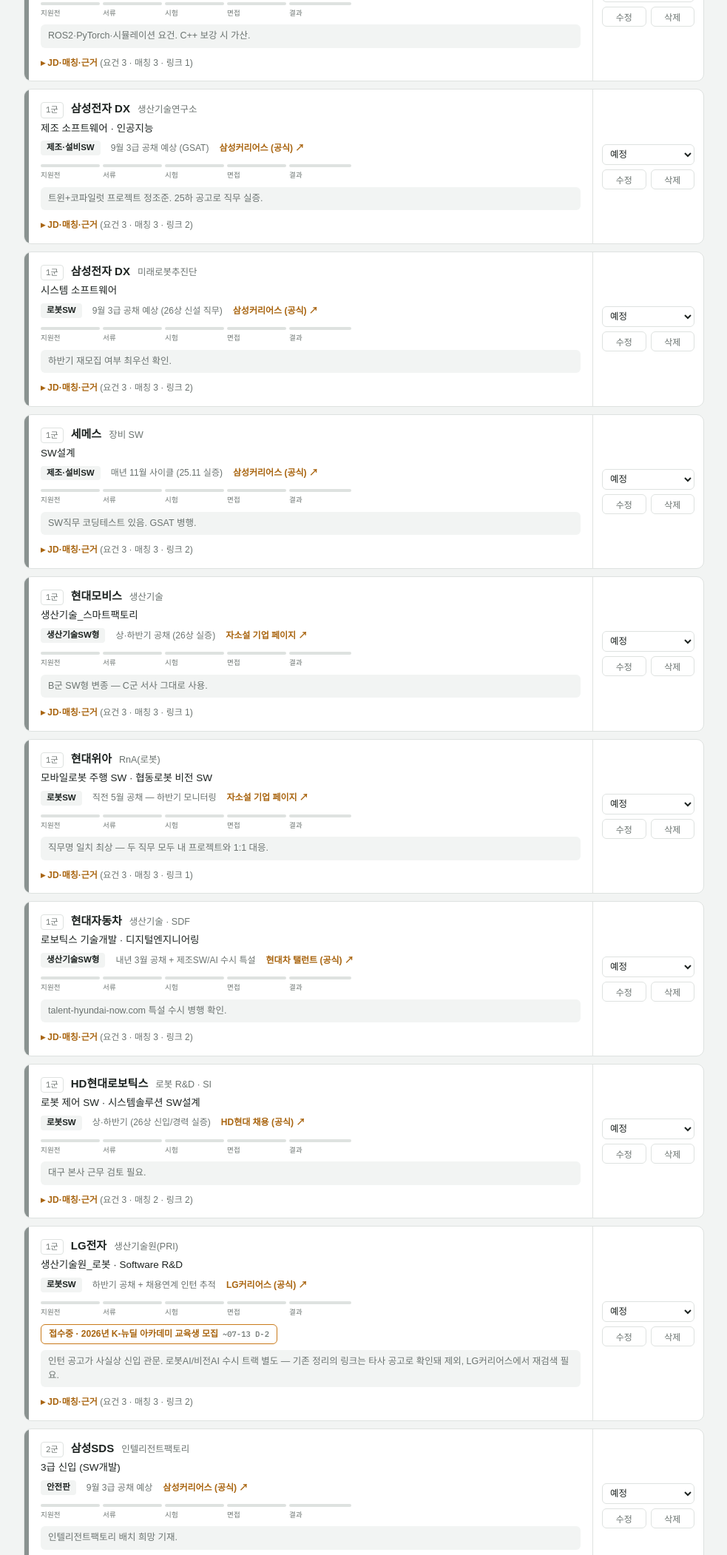
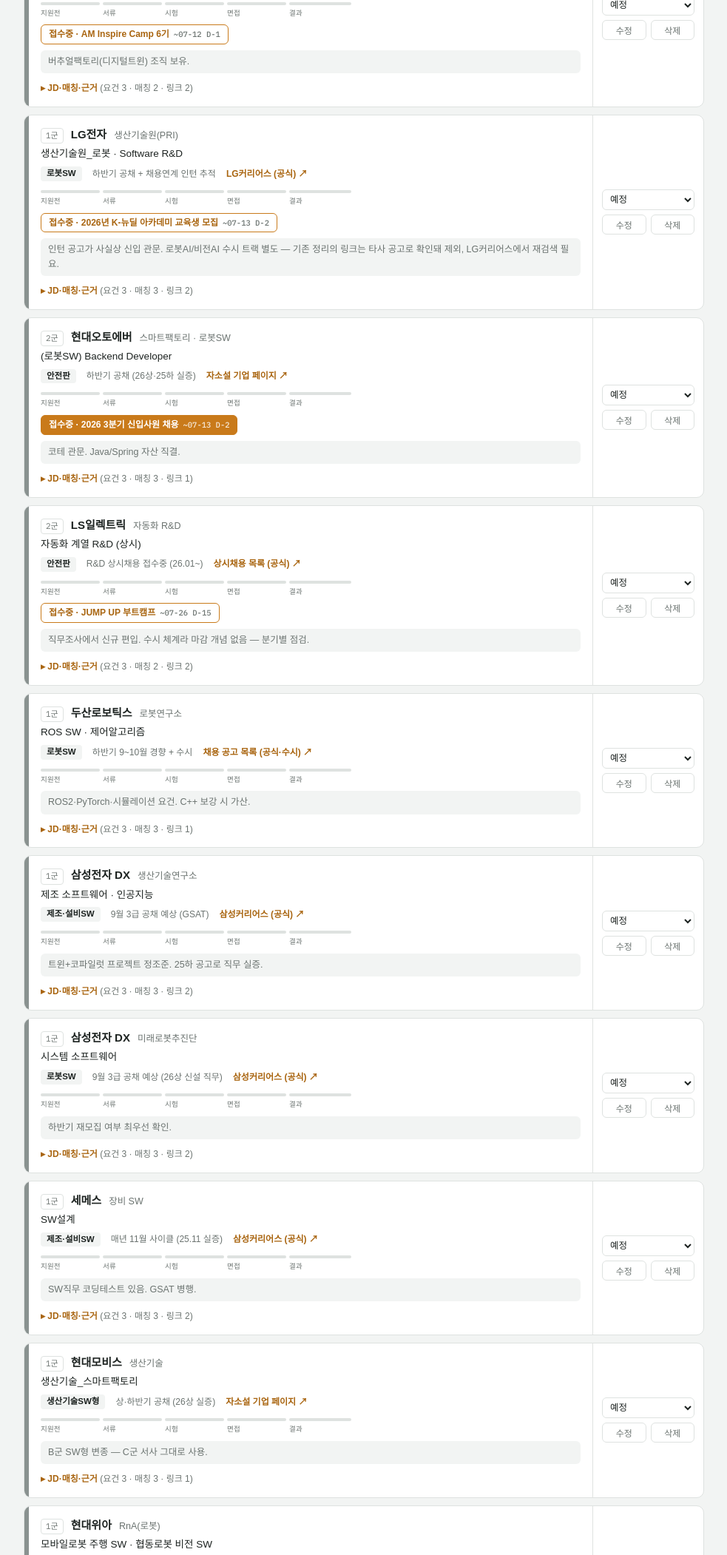
Before and after one commit to LsMin124/job-tracker, a plain HTML site: page index.html in a window 1280 px wide. Shown: the part 323-2425 px from the top of the page at 74% size, without its empty margins (148-1131 px from the left). Drawn offline with Linux system fonts and the light colour scheme; a web font is replaced by a local one.

Commit message:
feat: 접수중 공고 보유 기업 우선 정렬
- 1순위: 접수중 공고 마감 임박 순, 2순위: 기존 규칙(수동 마감일→구분→기업명)

```diff
--- a/index.html
+++ b/index.html
@@ -388,7 +388,18 @@
   $('counters').innerHTML=`<span>전체 <b>${total}</b></span><span>진행중 <b>${run}</b></span><span>지원완료 <b>${applied}</b></span><span class="warn">마감 7일내 <b>${soon}</b></span><span class="warn">접수중 공고 <b>${live.count}</b></span>`;
 
   let view=items.filter(i=>(famFilter==='전체'||i.family===famFilter)&&(stFilter==='전체'||stGroup(i.status)===stFilter));
+  const liveEnd=it=>{
+    const lp=live.byCompany[it.company]||[];
+    if(!lp.length)return null;
+    return Math.min(...lp.map(p=>{const n=dday(p.end);return n===null?9999:n}));
+  };
   view.sort((a,b)=>{
+    // 1순위: 접수중 공고 보유 기업 (마감 임박 순)
+    const la=liveEnd(a),lb=liveEnd(b);
+    if(la!==null&&lb===null)return -1;
+    if(la===null&&lb!==null)return 1;
+    if(la!==null&&lb!==null&&la!==lb)return la-lb;
+    // 2순위: 수동 입력 마감일 → 구분 → 기업명
     const da=dday(a.deadline),db=dday(b.deadline);
     if(da!==null&&db!==null)return da-db;
     if(da!==null)return -1;if(db!==null)return 1;
```
